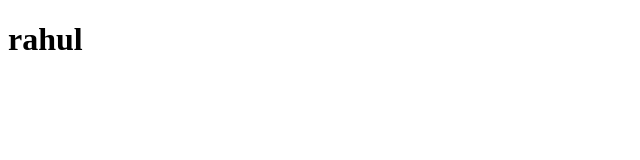
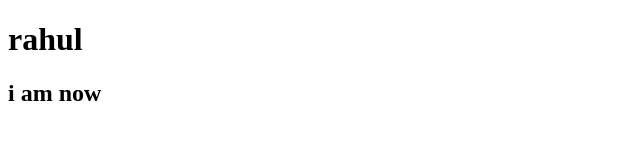
Before and after one commit to Rahul-Kudari/Projects, a plain HTML site: page index.html in a window 1280 px wide. Shown: the whole page, without its empty margins (0-640 px from the left). Drawn offline with Linux system fonts and the light colour scheme.

Commit message:
Update index.html

```diff
--- a/index.html
+++ b/index.html
@@ -7,5 +7,6 @@
 </head>
 <body>
     <h1>rahul</h1>
+    <h2>i am now</h2>
 </body>
 </html>
```
